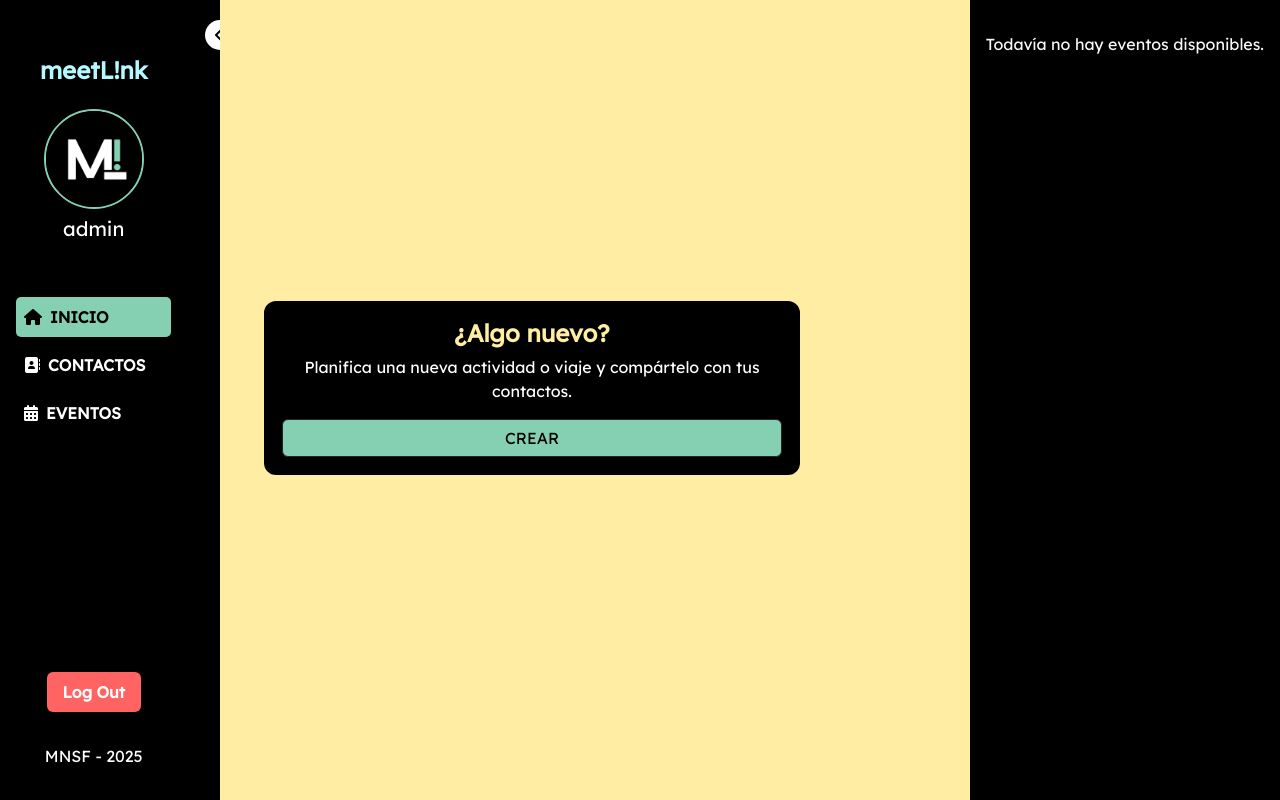
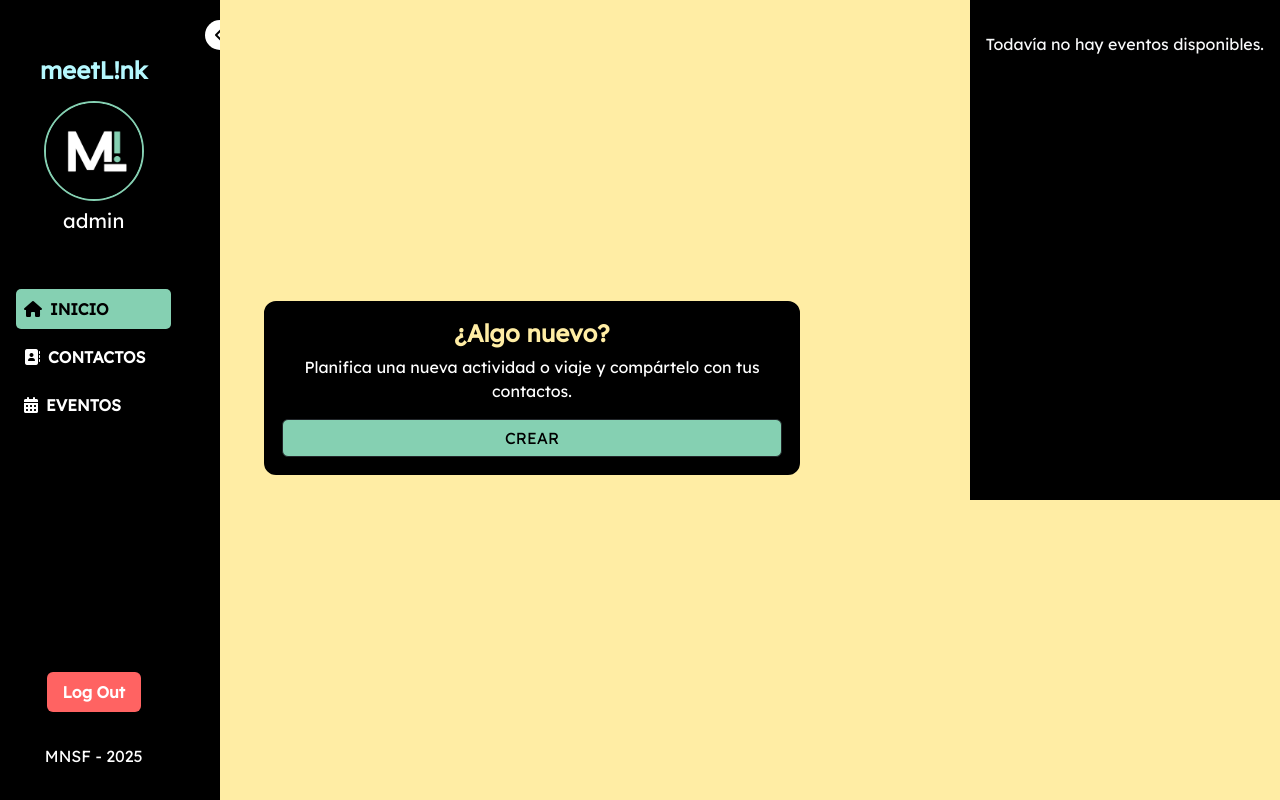
Before and after one commit to noeliasqet/meetLink, a Django app: page / in a window 1280 px wide. Run offline with Django 5.2, Linux system fonts and the light colour scheme; a user stored in the database is signed in.

Commit message:
08/05 - Modificación index

```diff
--- a/meetLink/templates/meetLink/inicio/index.html
+++ b/meetLink/templates/meetLink/inicio/index.html
@@ -2,8 +2,6 @@
 {% load static %}
 
 {% block contenido %}
-
-{% comment %} NAVBAR {% endcomment %}
 
 <nav id="navbar" class="sidebar d-flex flex-column flex-shrink-0 position-fixed">
     <button class="toggle-btn" onclick="toggleSidebar()">
@@ -15,7 +13,7 @@
     </div>
 
     <div id="contenido-navbar" class="d-flex flex-column">
-        <div class="p-4" style="text-align: center; padding-bottom: 1rem">
+        <div class="p-4 text-center pb-3">
             <h4 class="logo-text fw-bold mb-0">meetL!nk</h4>
         </div>
 
@@ -56,9 +54,8 @@
     </div>
 </nav>
 
-<!-- MAIN CONTENT -->
 <main class="main-content">
-    <div id="content" class="container-fluid">
+    <div id="content" class="container-fluid d-flex flex-column flex-md-row justify-content-between">
         <!-- Parte central -->
         <div id="columna-contenido" class="mb-4">
             <div id="card-crearEvento" class="card text p-3">
@@ -68,9 +65,8 @@
             </div>
         </div>
 
-        <!-- Columna eventos abajo en línea -->
-        <div id="columna-eventos" class="d-flex flex-wrap gap-3">
-            <div class="scroll-events d-flex flex-wrap w-100">
+        <!-- Eventos -->
+        <div id="columna-eventos" class="scroll-events d-flex flex-wrap gap-3">
             {% for evento in eventos %}
                 <div class="card event-card p-3" style="flex: 1 1 250px; max-width: 300px;">
                     <h5>{{ evento.nombre }}</h5>
@@ -83,7 +79,6 @@
             {% endfor %}
         </div>
     </div>
-    </div>
 </main>
 
 <script>
```
Also changed, not shown: meetLink/static/css/styles.css (+7 -1 lines). Lines whose indentation alone changed are shown as unchanged.
